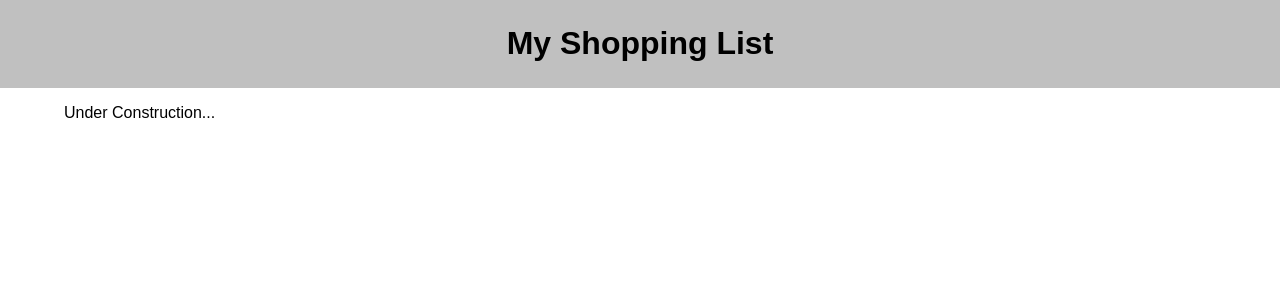
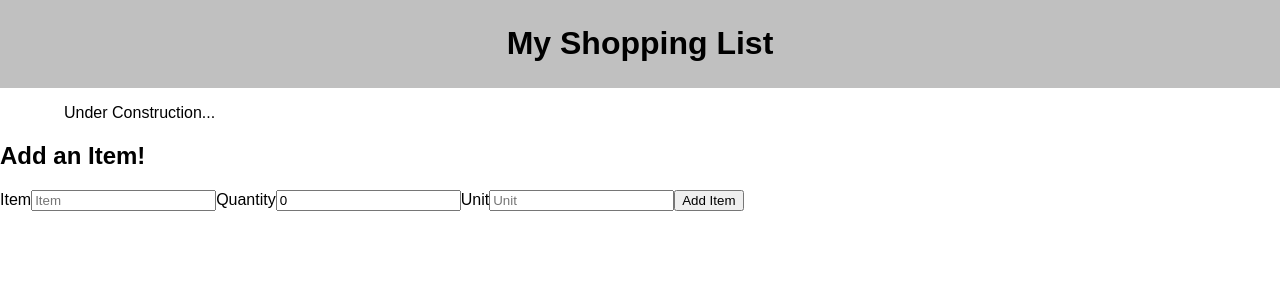
Before and after one commit to Crklemz/group-fs-react-shopping-list, a React (Create React App) app: page / in a window 1280 px wide. Shown: the top 300 px of the page. Built offline with nearby package versions, Linux system fonts and the light colour scheme; no server answers.

Commit message:
created wireframe for submit form. declared variables. created axios.get

```diff
--- a/package.json
+++ b/package.json
@@ -15,6 +15,7 @@
   "author": "",
   "license": "ISC",
   "dependencies": {
+    "axios": "^0.21.1",
     "express": "^4.17.1",
     "pg": "^8.5.1",
     "react": "^17.0.1",
--- a/src/components/App/App.jsx
+++ b/src/components/App/App.jsx
@@ -1,16 +1,47 @@
-import React from 'react';
-
+import React, {useState, UseEffect, useEffect} from 'react';
+import axios from 'axios';
 import Header from '../Header/Header.jsx'
 import './App.css';
 
 
 function App() {
+    let [groceryList, setGroceryList] = useState([]);
+    let [listItem, setListItem] = useState('');
+    let [itemQuantity, setItemQuantity] = useState(0);
+    let [itemUnit, setItemUnit] = useState('');
+
+    useEffect(() => {
+        getList()
+    }, [])
+
+    const getList = () => {
+        axios.get('/list')
+        .then(response => {
+            setGroceryList(response.data)
+        }).catch(error => {
+            alert('error getting groceryList');
+            console.log(error);
+        })
+    }//end getList
+
+
+
     return (
         <div className="App">
             <Header />
             <main>
                 <p>Under Construction...</p>
             </main>
+            {/* <form onSubmit={handleSubmit}> */}
+                <h2>Add an Item!</h2>
+                <label>Item</label>
+                <input type="text" placeholder="Item" value={listItem} onChange={(event) => setListItem(event.target.value)} />
+                <label>Quantity</label>
+                <input type="number" placeholder="Quantity" value={itemQuantity} onChange={(event) => setItemQuantity(event.target.value)} />
+                <label>Unit</label>
+                <input type="text" placeholder="Unit" value={itemUnit} onChange={(event) => setItemUnit(event.target.value)} />
+                <button type="submit" value="Submit">Add Item</button>
+            {/* </form> */}
         </div>
     );
 }
```
Also changed, not shown: 2 other files (tests, documents, lock files or other folders).
